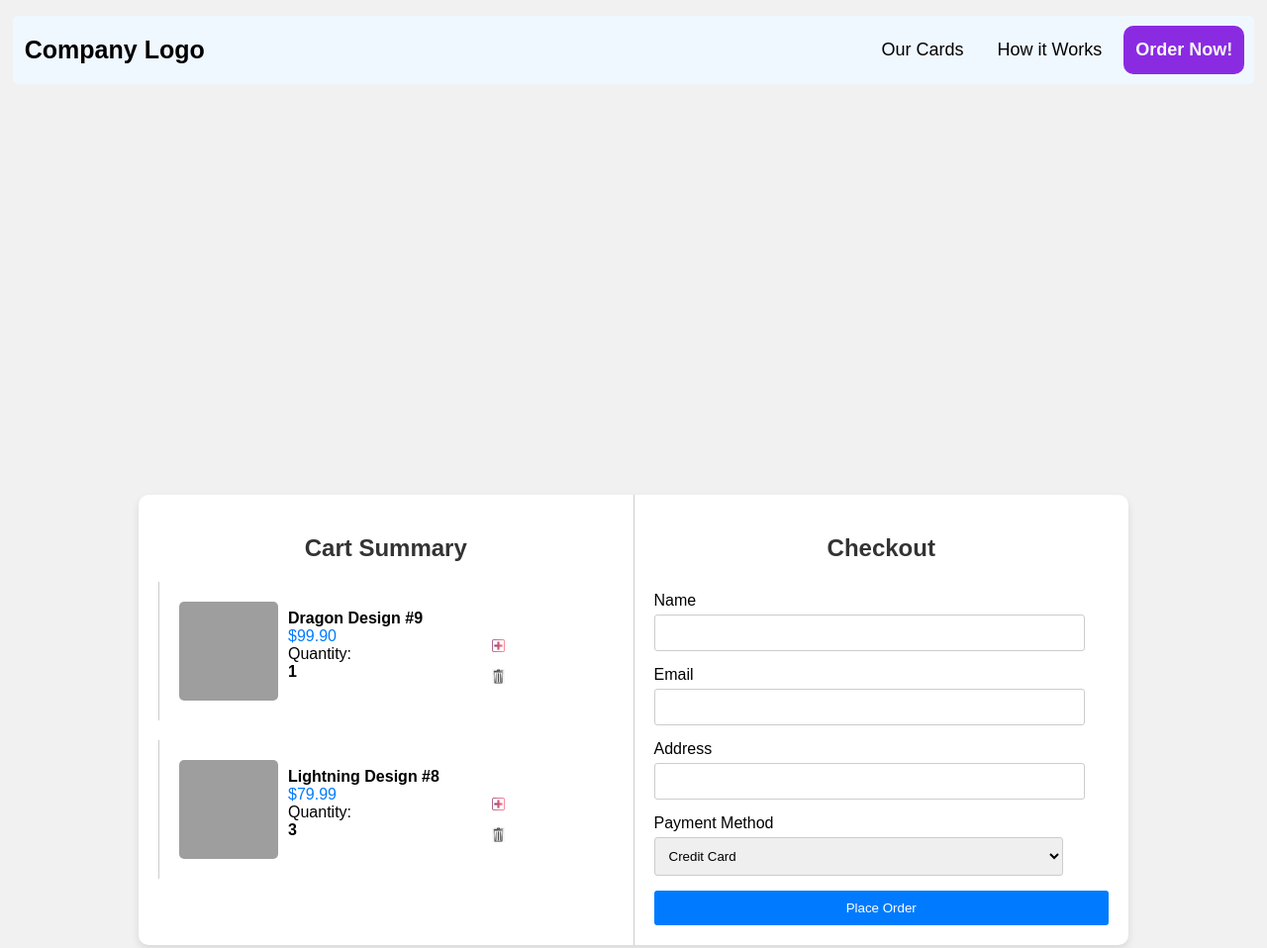
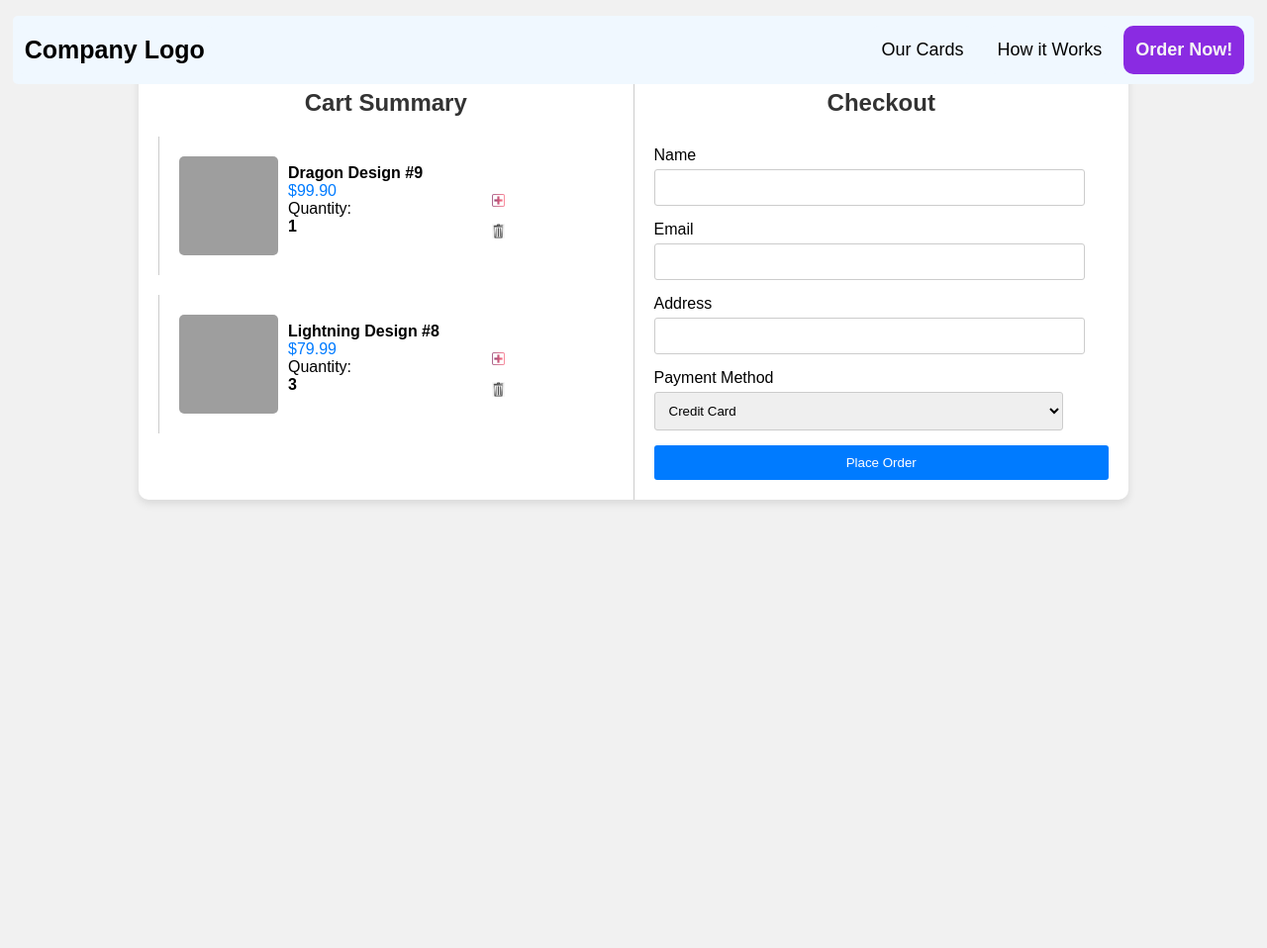
Before and after one commit to CreativeCoderOfficial/concept-website, a plain HTML site: page checkout.html in a window 1280 px wide. Shown: the top 958 px of the page at 99% size. After the commit the page ends 800 px from the top, so only its background shows below. Drawn offline with Linux system fonts and the light colour scheme; grey boxes are pictures that could not be loaded.

Commit message:
reset margin top to 0, didn't work

```diff
--- a/styles/checkout.css
+++ b/styles/checkout.css
@@ -1,6 +1,6 @@
 body {
   font-family: Arial, sans-serif;
-  margin: 500px 0 0 0 ;
+  margin: 0;
   padding: 0;
   background-color: #f1f1f1;
 }
```
